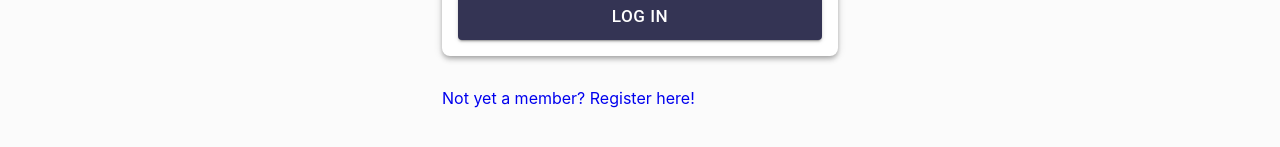
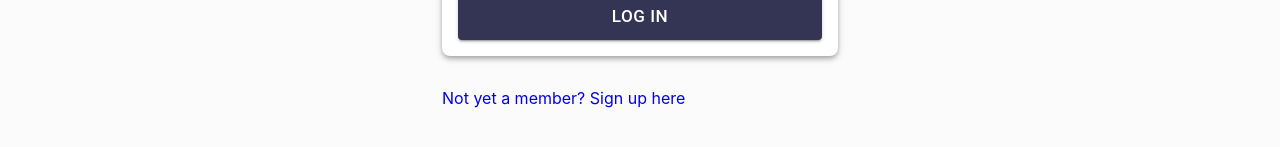
Before and after one commit to JYMTeam/eCommerce-Application, a React (Create React App) app in the folder ecommerce-app/: page /login in a window 1280 px wide. Shown: the part 361-508 px from the top of the page. Built offline with nearby package versions, Linux system fonts and the light colour scheme; what @commercetools/platform-sdk, @commercetools/sdk-client-v2 would draw is missing.

Commit message:
fix: change links to sign up, remove uneccessary exclamation signs and add some margin under buttons on workInProgress and NotFound pages (EC-50)

```diff
--- a/ecommerce-app/src/components/SignupForm/SignupForm.tsx
+++ b/ecommerce-app/src/components/SignupForm/SignupForm.tsx
@@ -534,7 +534,7 @@ export function SignupForm() {
                   </Grid>
                 </Grid>
                 <Button type="submit" variant="contained" size="large">
-                  Register
+                  Sign up
                 </Button>
               </FormControl>
             </Box>
--- a/ecommerce-app/src/components/WorkInProrgess.tsx
+++ b/ecommerce-app/src/components/WorkInProrgess.tsx
@@ -22,9 +22,11 @@ export default function WorkInProgress() {
         alt={"Work in progress"}
         sx={{ height: "100%", width: "auto" }}
       />
-      <Button component={Link} to="/" variant="contained" color="primary">
-        Go to Main page
-      </Button>
+      <Box sx={{ mb: "4em" }}>
+        <Button component={Link} to="/" variant="contained" color="primary">
+          Go to Main page
+        </Button>
+      </Box>
     </Grid>
   );
 }
--- a/ecommerce-app/src/pages/LoginPage.tsx
+++ b/ecommerce-app/src/pages/LoginPage.tsx
@@ -20,8 +20,8 @@ export function LoginPage() {
       <h1>Account login</h1>
       <LoginForm></LoginForm>
       <Box sx={{ pt: "2em" }}>
-        <Link className="redirect-link" to="/registration" color="primary">
-          Not yet a member? Register here!
+        <Link className="redirect-link" to="/signup" color="primary">
+          Not yet a member? Sign up here
         </Link>
       </Box>
     </Container>
--- a/ecommerce-app/src/pages/NotFoundPage.tsx
+++ b/ecommerce-app/src/pages/NotFoundPage.tsx
@@ -22,9 +22,11 @@ export default function NotFoundPage() {
         alt={"404"}
         sx={{ height: "100%", width: "auto" }}
       />
-      <Button component={Link} to="/" variant="contained" color="primary">
-        Go to Main page
-      </Button>
+      <Box sx={{ mb: "4em" }}>
+        <Button component={Link} to="/" variant="contained" color="primary">
+          Go to Main page
+        </Button>
+      </Box>
     </Grid>
   );
 }
```
